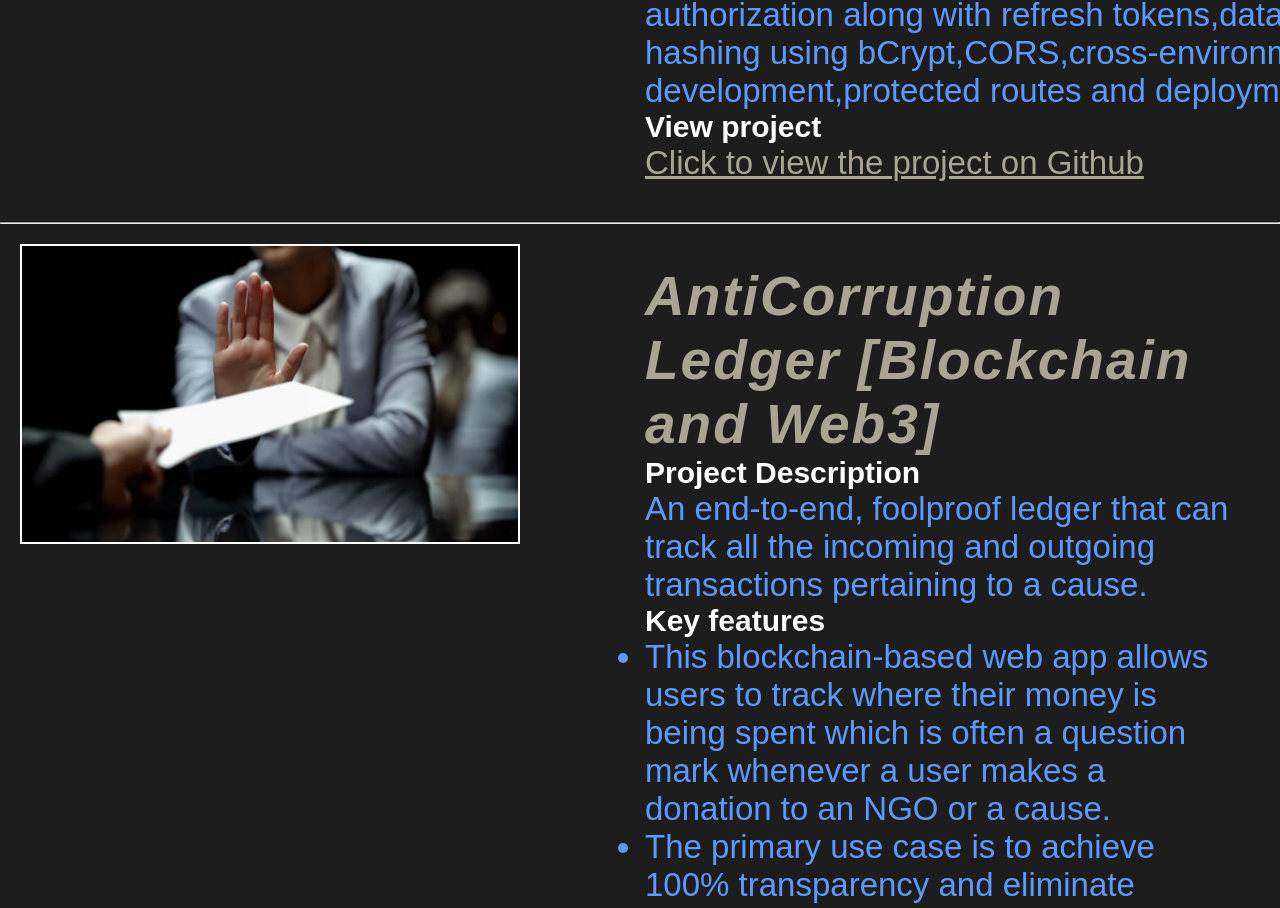
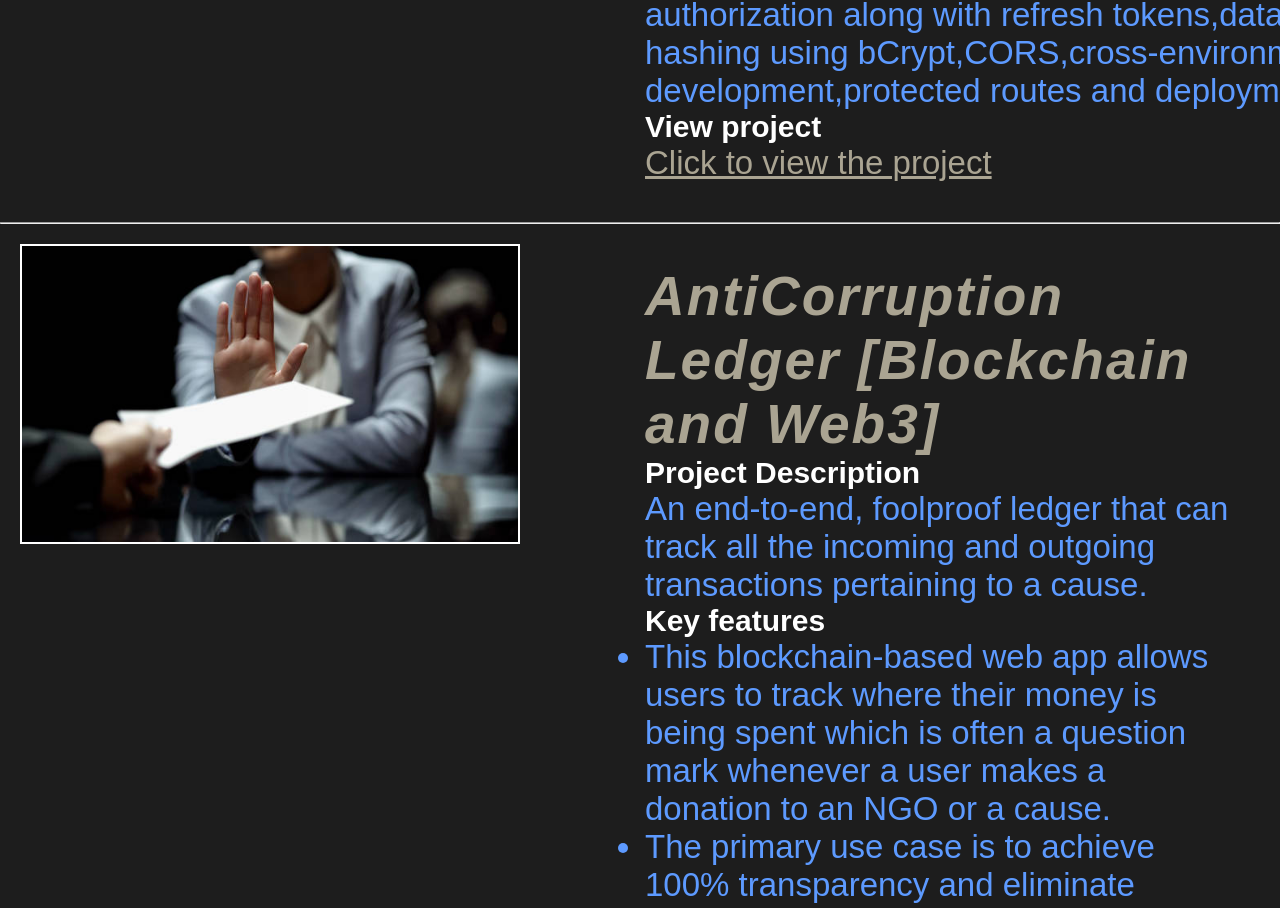
Before and after one commit to dheesimha/portfolio, a React (Create React App) app: page /projects in a window 1280 px wide. Shown: the part 947-1855 px from the top of the page. Built offline with nearby package versions, Linux system fonts and the light colour scheme; a web font is replaced by a local one.

Commit message:
minor edit

```diff
--- a/src/components/Projectss/Projects.js
+++ b/src/components/Projectss/Projects.js
@@ -64,7 +64,7 @@ function Projects() {
                 target="_blank"
                 rel="noreferrer"
               >
-                Click to view the project on Github
+                Click to view the project
               </a>
             </p>
           </div>
```
